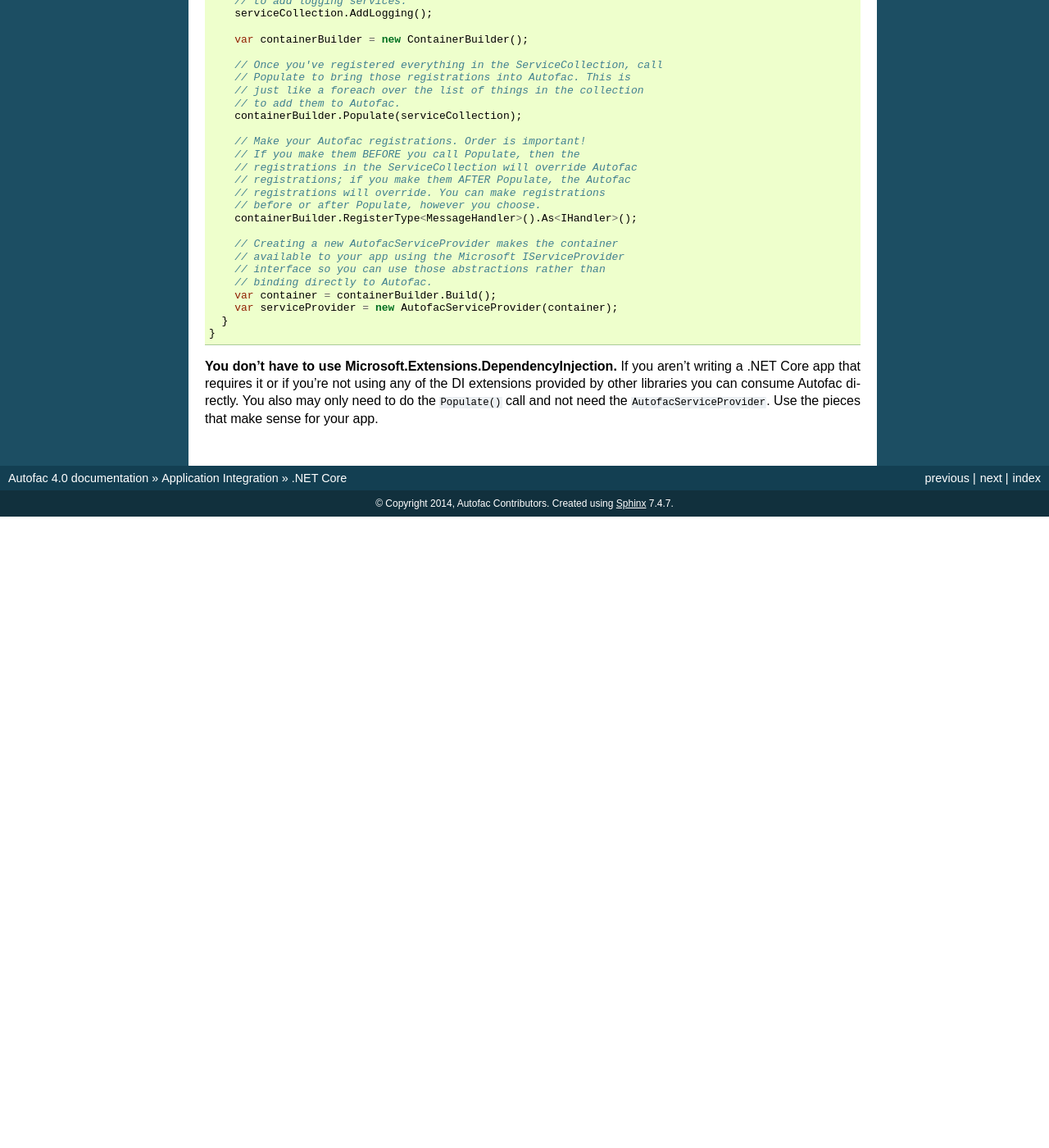
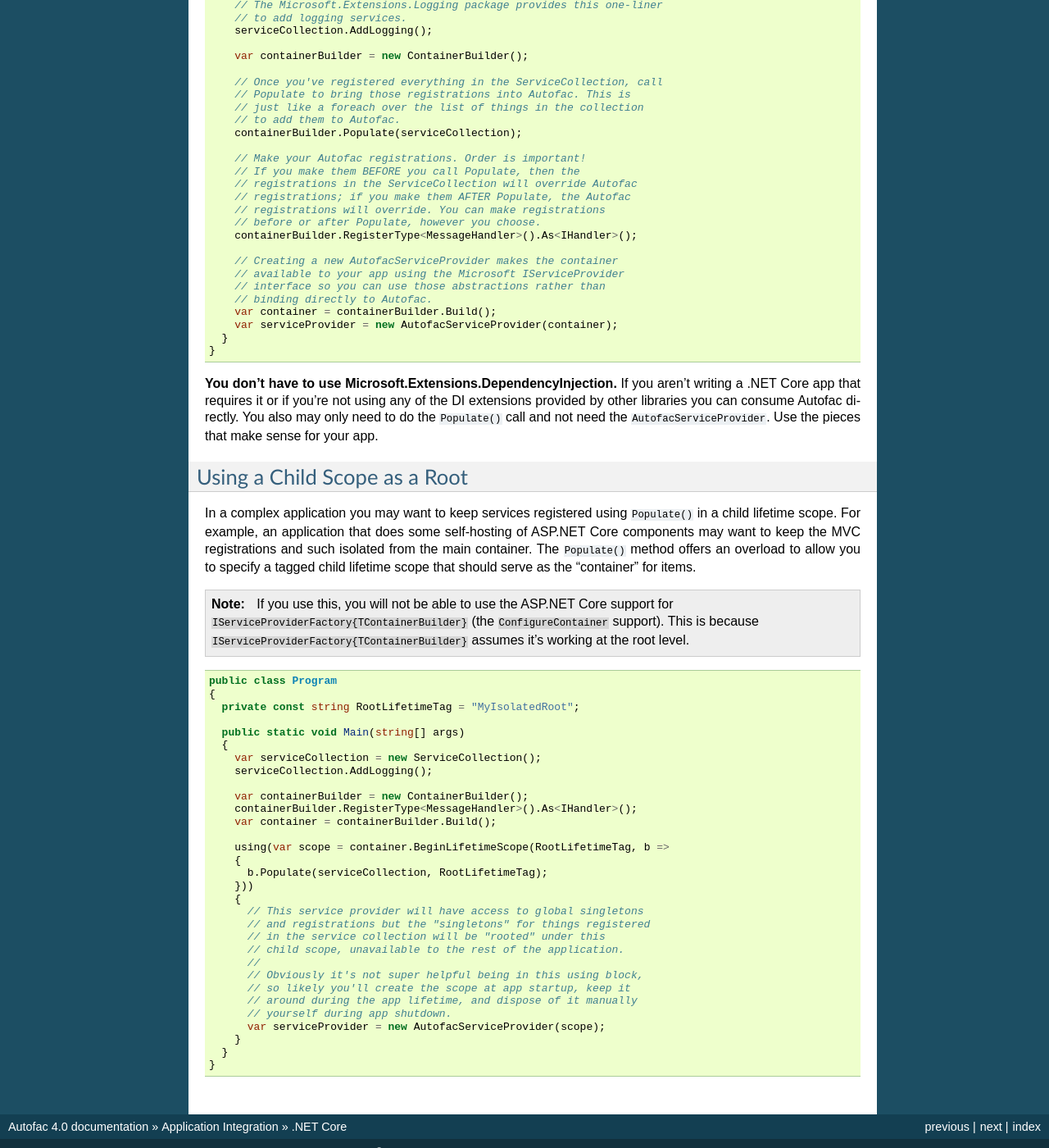
Before and after one commit to autofac/Documentation, a Sphinx documentation site: the page built from docs/integration/netcore.rst, in a window 1280 px wide and 1400 px high, scrolled down 753 px. Shown: the whole window at 82% size. Built offline with Sphinx 7.4.7, drawn with Linux system fonts in a browser that asks for light colours; before the commit the page ends 1383 px from its top, so only the background shows below that; some of the changed text lies outside the part shown.

Commit message:
Added docs about using a child lifetime scope as a root in A.E.DI.

```diff
--- a/docs/integration/netcore.rst
+++ b/docs/integration/netcore.rst
@@ -64,3 +64,46 @@
     }
 
 **You don't have to use Microsoft.Extensions.DependencyInjection.** If you aren't writing a .NET Core app that requires it or if you're not using any of the DI extensions provided by other libraries you can consume Autofac directly. You also may only need to do the ``Populate()`` call and not need the ``AutofacServiceProvider``. Use the pieces that make sense for your app.
+
+Using a Child Scope as a Root
+=============================
+
+In a complex application you may want to keep services registered using ``Populate()`` in a child lifetime scope. For example, an application that does some self-hosting of ASP.NET Core components may want to keep the MVC registrations and such isolated from the main container. The ``Populate()`` method offers an overload to allow you to specify a tagged child lifetime scope that should serve as the "container" for items.
+
+.. note::
+
+   If you use this, you will not be able to use the ASP.NET Core support for ``IServiceProviderFactory{TContainerBuilder}`` (the ``ConfigureContainer`` support). This is because ``IServiceProviderFactory{TContainerBuilder}`` assumes it's working at the root level.
+
+.. sourcecode:: csharp
+
+    public class Program
+    {
+      private const string RootLifetimeTag = "MyIsolatedRoot";
+
+      public static void Main(string[] args)
+      {
+        var serviceCollection = new ServiceCollection();
+        serviceCollection.AddLogging();
+
+        var containerBuilder = new ContainerBuilder();
+        containerBuilder.RegisterType<MessageHandler>().As<IHandler>();
+        var container = containerBuilder.Build();
+
+        using(var scope = container.BeginLifetimeScope(RootLifetimeTag, b =>
+        {
+          b.Populate(serviceCollection, RootLifetimeTag);
+        }))
+        {
+          // This service provider will have access to global singletons
+          // and registrations but the "singletons" for things registered
+          // in the service collection will be "rooted" under this
+          // child scope, unavailable to the rest of the application.
+          //
+          // Obviously it's not super helpful being in this using block,
+          // so likely you'll create the scope at app startup, keep it
+          // around during the app lifetime, and dispose of it manually
+          // yourself during app shutdown.
+          var serviceProvider = new AutofacServiceProvider(scope);
+        }
+      }
+    }
```
Also changed, not shown: docs/integration/aspnetcore.rst (+11 -0 lines).
